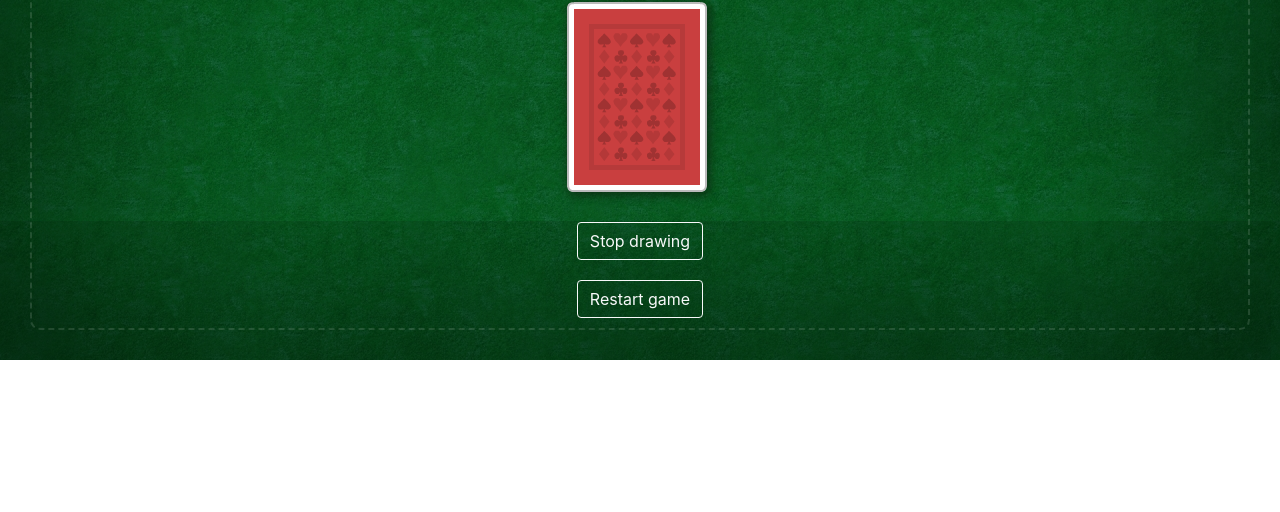
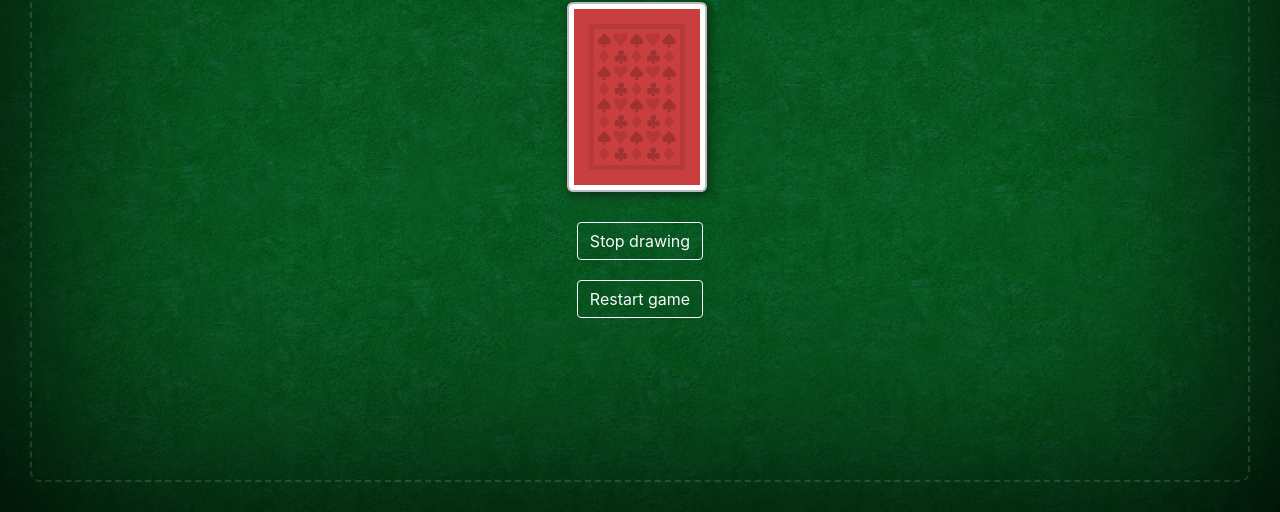
Before and after one commit to RenV123/js-blackjack-card-game, a plain HTML site: page index.html in a window 1280 px wide. Shown: the part 288-800 px from the top of the page. Drawn offline with nearby package versions, Linux system fonts and the light colour scheme.

Commit message:
Fixed whitespace on chrome.

```diff
--- a/css/style.css
+++ b/css/style.css
@@ -94,7 +94,11 @@ h2 {
   /* Fixes issue with background not being fully displayed when a vertical scrollbar appears.
   See: https://css-tricks.com/css-fix-for-100vh-in-mobile-webkit/*/
   min-height: 100vh;
-  min-height: -webkit-fill-available;
+  /* min-height: -webkit-fill-available; */
   background-image: url('../Assets/background-green.jpg');
   box-shadow: inset 0 0 100vw black;
 }
+
+html {
+  height: -webkit-fill-available;
+}
```
